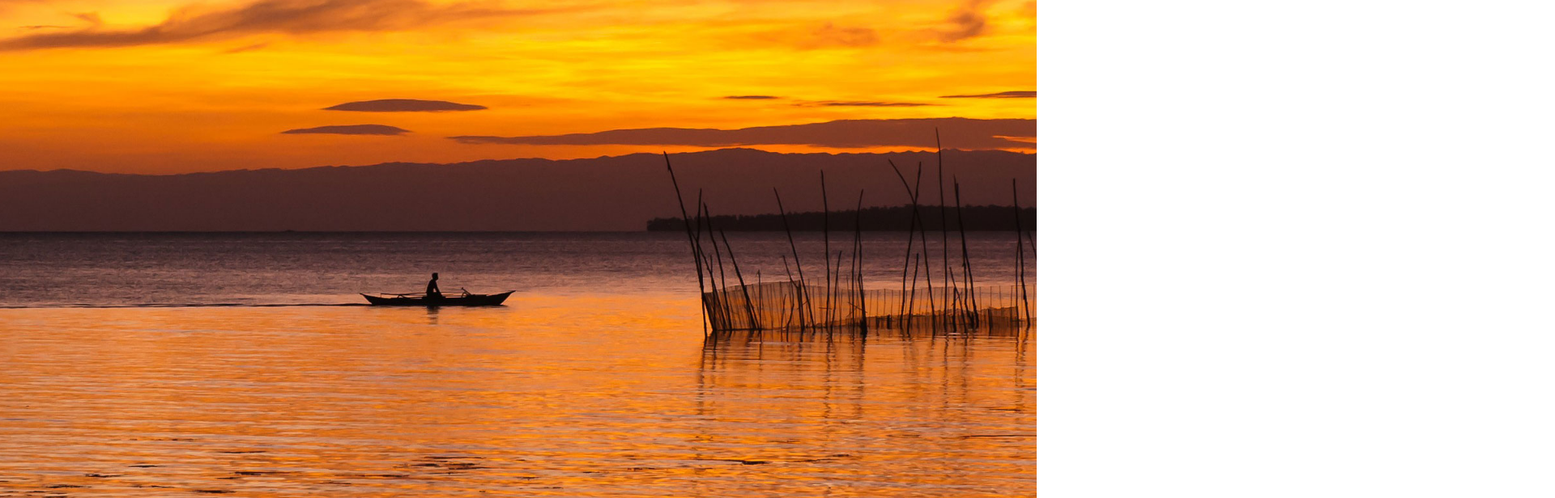
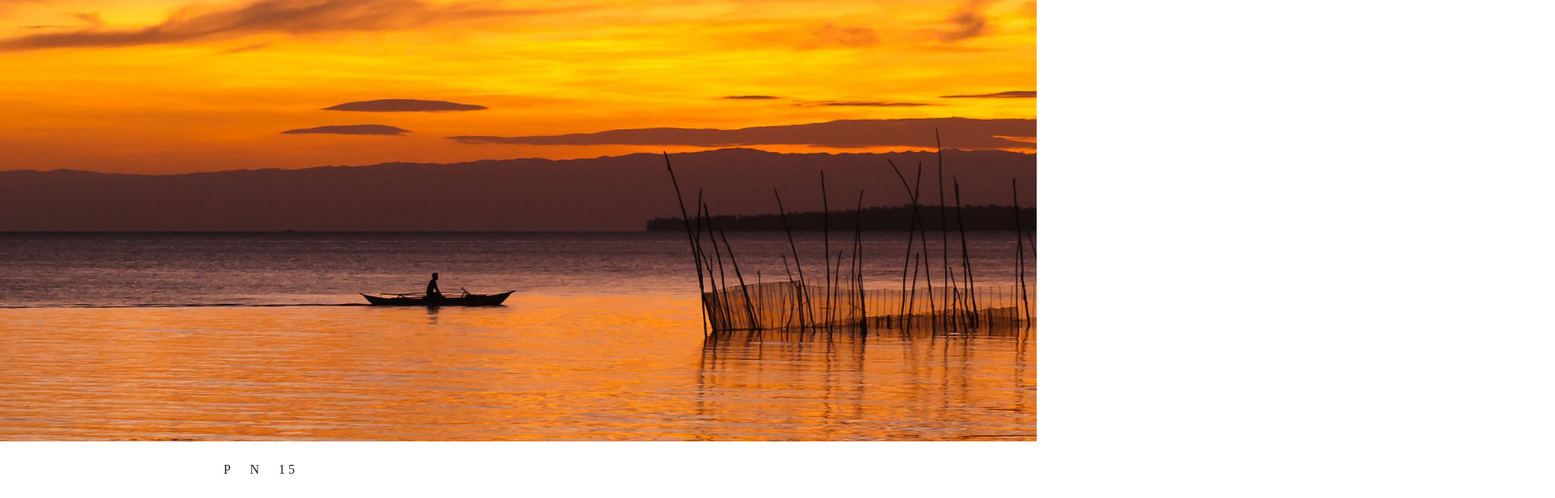
Before and after one commit to julianleahy/jlslider, a website built with webpack: page src/index.html in a window 1280 px wide. Shown: the part 184-800 px from the top of the page at 81% size, 1920 px wide, since content can reach past the window. Built offline with nearby package versions, Linux system fonts and the light colour scheme; files whose address does not match are found by name.

Commit message:
add a control panel

```diff
--- a/src/index.html
+++ b/src/index.html
@@ -23,6 +23,17 @@
                 <li class="jlslide" id="jlslide2"></li>
                 <li class="jlslide" id="jlslide3"></li>
             </ul>
+            <!-- control panel -->
+            <div class="jlcontolPanel">
+                <div class="jlcontrols">
+                    <span id="prev">P</span>
+                    <span id="next">N</span>
+                    <span id="counter">
+                        <span id="current">1</span>
+                        <span id="total">5</span>
+                    </span>
+                </div>
+            </div>
         </div>
 
 
--- a/src/styles/jlslider.scss
+++ b/src/styles/jlslider.scss
@@ -6,6 +6,8 @@ html, body {
 .jlsliderWrap{
     position: relative;
     height: 100%;
+    // hide extra slide
+    overflow: hidden;
 
     ul.jlsliderPanel{
         position: absolute;
@@ -35,3 +37,25 @@ ul.jlsliderPanel > li#jlslide2 {
 ul.jlsliderPanel > li#jlslide3 {
     background-image: url("~images/slide3.jpg");
 }
+
+/* CONTROL PANEL*/
+.jlsliderWrap .jlcontolPanel {
+    position: absolute;
+    bottom: 0;
+    left: 0%;
+    width: 100%;
+    height: 70px;
+    background-color: #fff;
+    line-height: 70px;
+
+    .jlcontrols {
+        height: 100%;
+        width: 50%;
+        text-align: center;
+
+        #next {
+            margin: 0 20px;
+        }
+
+    }
+}
```
